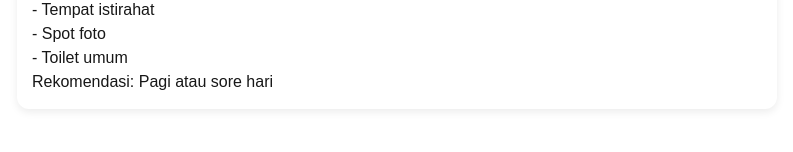
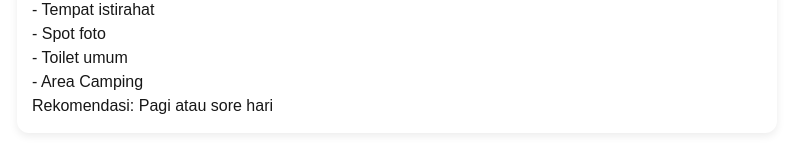
Before and after one commit to jovanakbarsetiodono-code/TI-WEB-24A-SIXTUPLE, a Next.js app in the folder my-app/: page /lokasi in a window 1280 px wide. Shown: the part 964-1116 px from the top of the page, without its empty margins (243-1036 px from the left). Built offline with nearby package versions, Linux system fonts and the light colour scheme.

Commit message:
Menambahkan Deskripsi Dibagian Lokasi

```diff
--- a/my-app/app/lokasi/page.tsx
+++ b/my-app/app/lokasi/page.tsx
@@ -23,7 +23,6 @@ export default function Lokasi() {
             <div className={styles["lokasi-info-grid"]}>
 
               <p>💰 Harga Tiket Camping 35.000</p>
-
               <p>🕒 08.00 - 17.00 WIB</p>
               <p>💰 Harga Tiket Dewasa 20.000</p>
               <p>📍 Batu Putu, Bandar Lampung</p>
@@ -47,6 +46,7 @@ export default function Lokasi() {
               <li>- Tempat istirahat</li>
               <li>- Spot foto</li>
               <li>- Toilet umum</li>
+               <li>- Area Camping</li>
             </ul>
 
             <p>Rekomendasi: Pagi atau sore hari</p>
```
